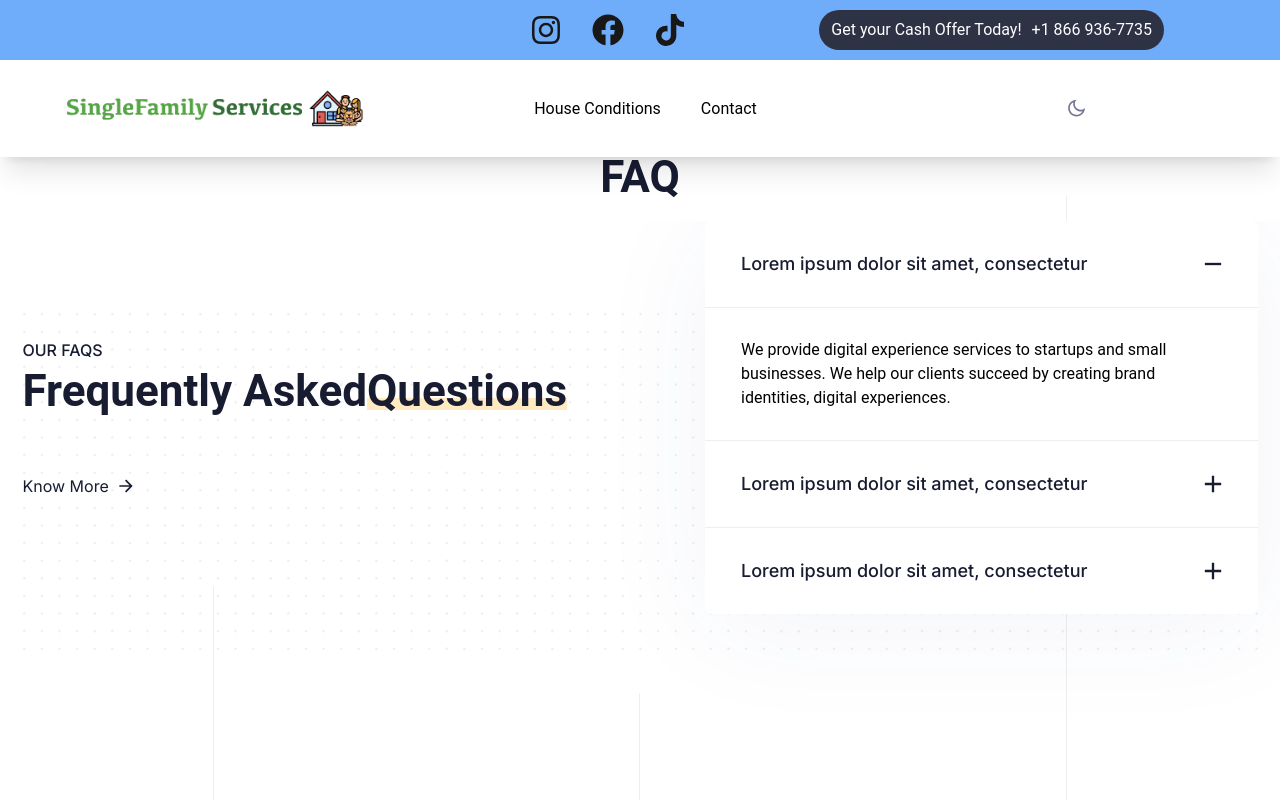
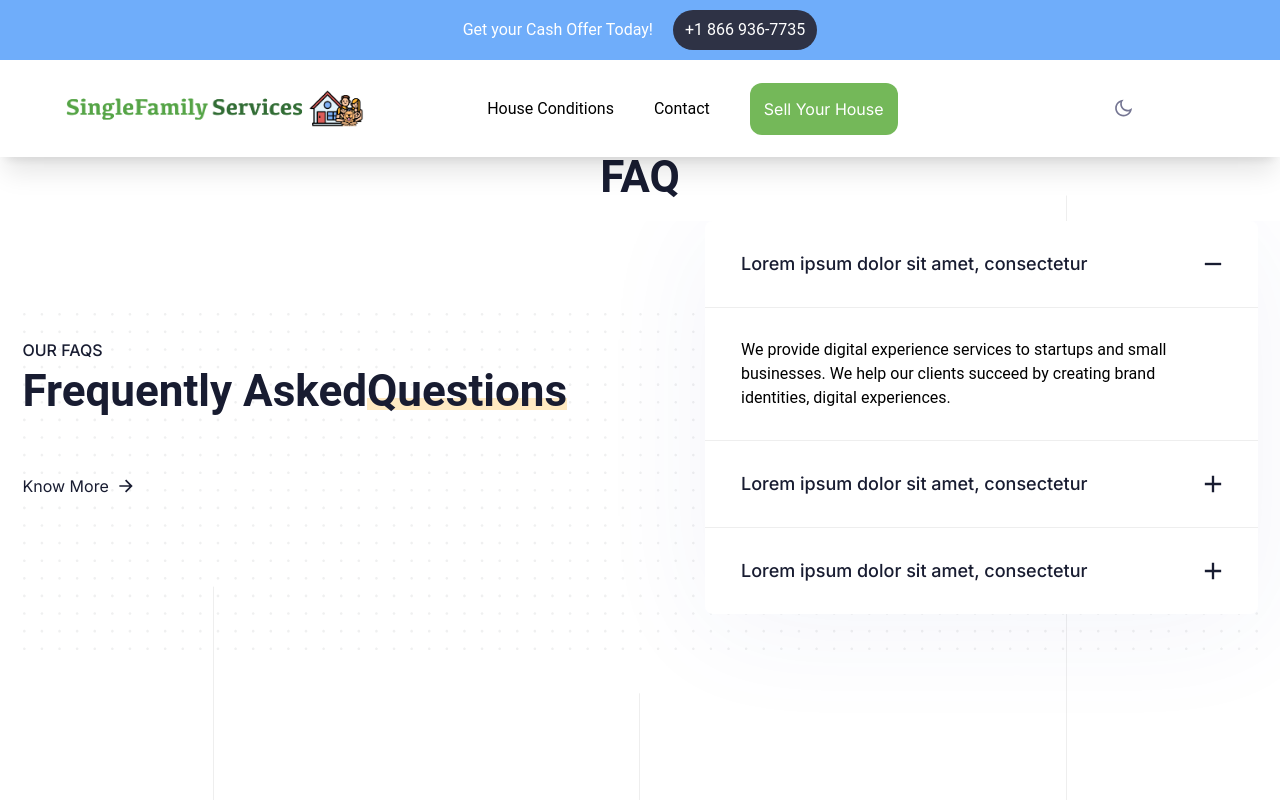
Before and after one commit to Arteaga0415/landing-2, a Next.js app: page /faq in a window 1280 px wide. Shown: the top 800 px of the page. Built offline with nearby package versions, Linux system fonts and the light colour scheme.

Commit message:
feat: UI improved

```diff
--- a/components/Contact/contact-form.tsx
+++ b/components/Contact/contact-form.tsx
@@ -73,9 +73,12 @@ const ContactForm = () => {
         viewport={{ once: true }}
         className="animate_top w-full h-full lg:w-4/5 rounded-lg bg-white p-2.5 md:p-7.5 shadow-solid-8 dark:border dark:border-strokedark dark:bg-black xl:p-15"
       >
-        <h2 className="flex mb-5 md:mb-15 text-3xl font-semibold text-black dark:text-white xl:text-sectiontitle2">
-          Get Cash Offer
+        <h2 className="flex mb-5 text-3xl font-semibold text-green2 dark:text-white xl:text-sectiontitle2">
+          Get Fair Cash Offer today!
         </h2>
+        <h4 className="flex text-lg mb-5 text-black dark:text-white">
+          At Single Family Services we want to make things easier for you, we buy your house in any condition.
+        </h4>
 
         <form
           action=""
--- a/components/Contact/index.tsx
+++ b/components/Contact/index.tsx
@@ -92,9 +92,14 @@ const Contact = () => {
               viewport={{ once: true }}
               className="animate_top w-full rounded-lg bg-white p-7.5 shadow-solid-8 dark:border dark:border-strokedark dark:bg-black md:w-3/5 lg:w-3/4 xl:p-15"
             >
-              <h2 className="mb-15 text-3xl font-semibold text-black dark:text-white xl:text-sectiontitle2">
-                Get Fair Cash Offer
+              <h2 className="mb-5 text-3xl font-semibold text-green2 dark:text-white xl:text-sectiontitle2">
+                Get Fair Cash Offer today!
               </h2>
+              <h4 className="flex text-lg mb-10 text-black dark:text-white">
+                At Single Family Services we want to make things easier for you, we buy your house in any condition.
+                Request your no-obligation cash offer today by calling us directly or filling out our short form.
+                We specialize in a Simple, Stress-Free, As-Is Home Sale.
+              </h4>
 
               <form
               action=""
--- a/components/Header/index.tsx
+++ b/components/Header/index.tsx
@@ -33,11 +33,9 @@ const Header = () => {
       className={`fixed left-0 top-0 z-99999 w-full bg-white shadow-xl transition duration-100 dark:bg-black`}
     >
       <div className="flex flex-row justify-around items-center bg-blue-400 opacity-90 p-2.5">
-        <h4 className="w-80"></h4>
-        <SocialMedia />
-        <div className="w-80 lg:w-96 flex flex-row gap-5">
+        <div className="w-80 lg:w-96 flex flex-row justify-center items-center gap-5">
+          <h4 className="text-white">Get your Cash Offer Today!</h4>
           <button className="hidden md:inline-flex items-center gap-2.5 rounded-full px-3 py-2 font-medium bg-black text-white cursor-text">
-            <h4>Get your Cash Offer Today!</h4>
             <h4>+1 866 936-7735</h4>
           </button>
         </div>
@@ -157,6 +155,13 @@ const Header = () => {
                   )}
                 </li>
               ))}
+              <li>
+                <Link href={'#support'}>
+                  <button className="text-white bg-green2 rounded-xl p-3.5">
+                    Sell Your House
+                  </button>
+                </Link>
+              </li>
             </ul>
           </nav>
 
```
